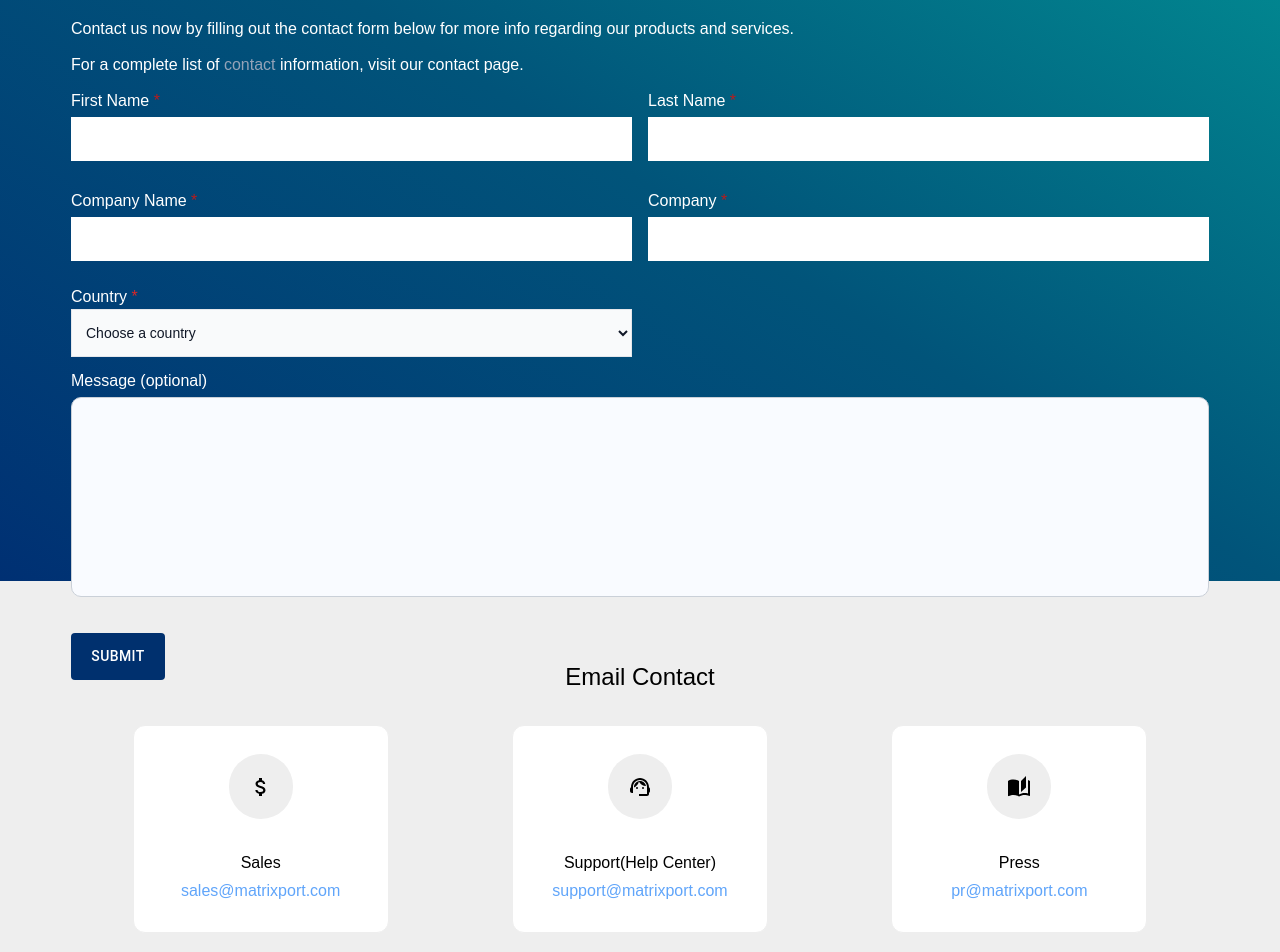
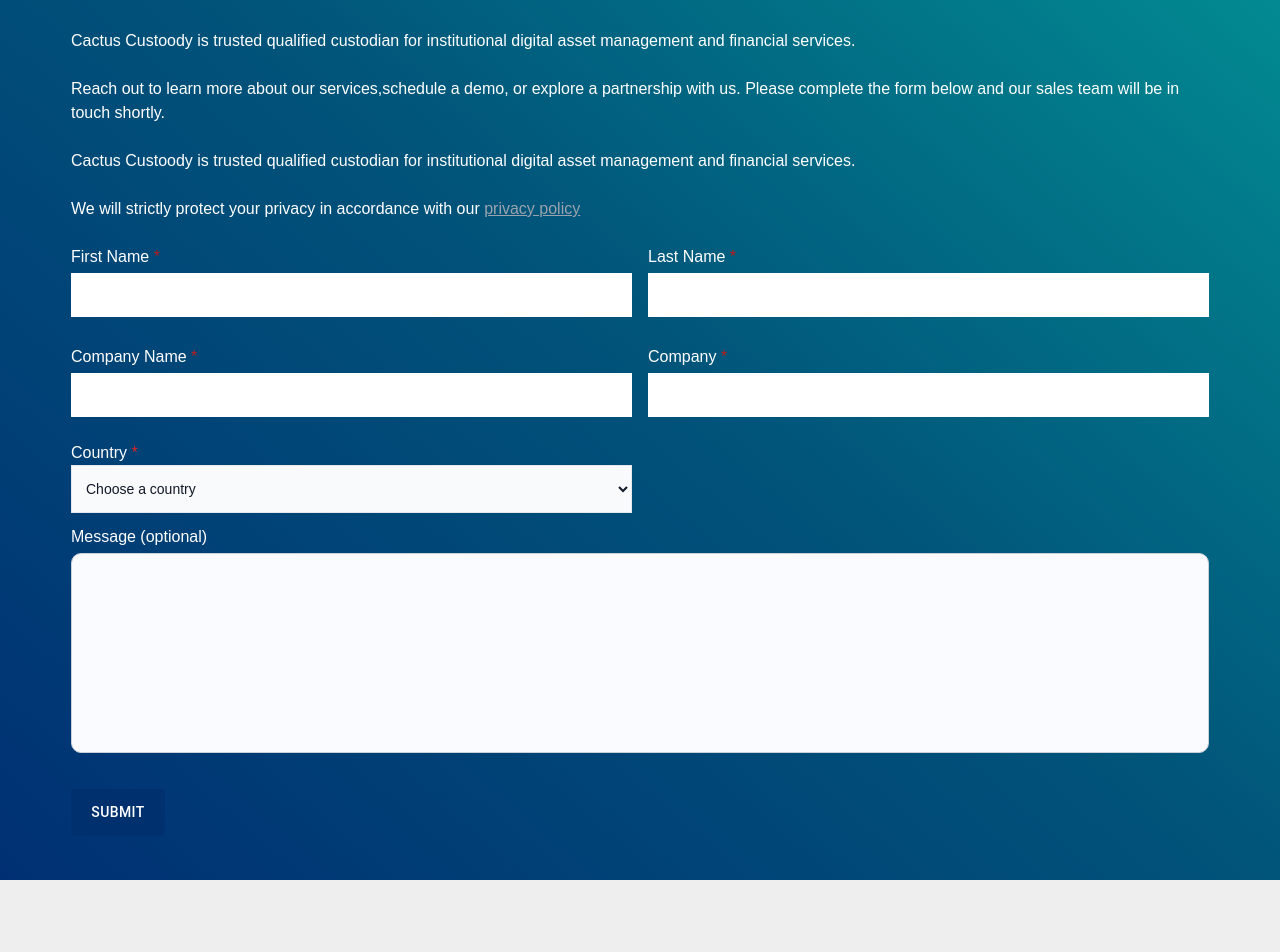
Before and after one commit to CryptoNinja1210/crypto-site, a React (Vite) app: page /contacts in a window 1280 px wide. Shown: the part 220-1172 px from the top of the page. Built offline with nearby package versions, Linux system fonts and the light colour scheme; a web font is replaced by a local one.

Commit message:
image size reduced

```diff
--- a/src/data/index.jsx
+++ b/src/data/index.jsx
@@ -148,3 +148,69 @@
       "Dr. Peter has also made strategic investments in several blockchain- related startups and understands the market strongly.",
   },
 ];
+
+export const Companies =[
+  {
+    logo: '/images/web3Fortune_logo.jpg',
+    name: 'W3 Fortune',
+    description: 'Singapore-based startup W3 Fortune PTE. LTD. (led by CEO Takashi Sugai) has raised 120 million yen in seed round funding from Relic Inc. and angel investors; its first project to be released will be CatRescue collectible NFTs.'
+
+  },
+  {
+    logo: '',
+    name: 'Onyx Arches',
+    description: 'OXA is the new-age, blockchain-based crypto payment solution for the Travel & Hospitality industry. Tourists, adventurers, business travelers – all of them will be using OXA token and Onyx Arches platform to make secure and fast payments for flights, trains and hotels worldwide.'
+
+  },
+  {
+    logo: '',
+    name: 'FishVeg',
+    description: 'Growing Fish and Veg using a symbiotic method and completely off-grid. Enjoy the food created for a sustainable World.'
+
+  },
+  {
+    logo: '',
+    name: 'Velvet Capital',
+    description: 'Velvet.Capital is a Cross-Chain DeFi Operating System that helps launch & manage on-chain funds & structured products (tokenized funds, portfolios, yield farming strategies, and more).'
+  },
+  {
+    logo: '',
+    name: 'Aave',
+    description: 'Aave is a decentralised non-custodial liquidity market protocol where users can participate as suppliers or borrowers. Suppliers provide liquidity to the market to earn a passive income, while borrowers are able to borrow in an overcollateralised (perpetually) or undercollateralised (one-block liquidity) fashion.'
+  },
+  {
+    logo: '',
+    name: 'Arbiturm',
+    description: 'Arbitrum is the leading Layer 2 technology that empowers you to explore and build in the largest Layer 1 ecosystem, Ethereum.'
+  },
+  {
+    logo: '',
+    name: 'Polkadot',
+    description: 'Polkadot enables cross-blockchain transfers of any type of data or asset, not just tokens.'
+  },
+  {
+    logo: '',
+    name: 'Balancer',
+    description: 'Balancer is the epitome of technical excellence and innovation in the DeFi space. '
+  },
+  {
+    logo: '',
+    name: 'Numerai',
+    description: 'Numerai is a data science competition where you build machine learning models to predict the stock market.'
+  },
+  {
+    logo: '',
+    name: 'Sui',
+    description: 'Sui is a Layer 1 blockchain and smart contract platform designed to make digital asset ownership fast, private, secure, and accessible to everyone.'
+  },
+  {
+    logo: '',
+    name: 'Sol',
+    description: 'Solana is a blockchain platform which uses a proof-of-stake mechanism to provide smart contract functionality. Its native cryptocurrency is SOL. '
+  },
+  {
+    logo: '',
+    name: 'Matic',
+    description: 'MATIC is Polygon&apos;s native cryptocurrency token. Polygon plasma chains run on the PoS consensus mechanism.'
+  }
+]
--- a/src/pages/Contats/index.jsx
+++ b/src/pages/Contats/index.jsx
@@ -9,20 +9,23 @@
   return (
     <Layout>
       {/* Contact begins */}
-      <div className="bg-gradient-to-bl from-[#029797] via-[#01547a] to-[#003073] w-full h-screen flex justify-center">
-        <div className="lg:w-[1170px] w-full p-4 mt-36">
+      <div className="bg-gradient-to-bl from-[#029797] via-[#01547a] to-[#003073] w-full flex justify-center">
+        <div className="lg:w-[1170px] w-full p-4 mt-36 mb-7">
           <p className="mt-6 mb-5 text-2xl text-white">Contact Us</p>
-          <div className="text-[16px] mb-3">
-            <p className="text-white">
-              Contact us now by filling out the contact form below for more info
-              regarding our products and services.
+          <div className="text-[16px] text-white mb-3">
+            <p className=" py-3">
+              Cactus Custoody is trusted qualified custodian for institutional digital asset management and financial services.
+            </p>
+            <p className="py-3">
+              Reach out to learn more about our services,schedule a demo, or explore a partnership with us. Please complete the form below and our sales team will be in touch shortly.
+            </p>
+            <p className="py-3">
+              Cactus Custoody is trusted qualified custodian for institutional digital asset management and financial services.
+            </p>
+            <p className="py-3">
+              We will strictly protect your privacy in accordance with our <a className="underline text-gray-400" href="#policy">privacy policy</a>
             </p>
           </div>
-          <p className="text-white text-[16px] mb-3">
-            For a complete list of{" "}
-            <span className="text-slate-400">contact</span> information, visit
-            our contact page.
-          </p>
           <div className="grid md:grid-cols-2 grid-cols-1 gap-4">
             {ContactInfo.map((item) => (
               <div key={item.name} className="mb-3">
@@ -41,7 +44,7 @@
               <span className="mb-1 text-bold text-white text-base">
                 Country
               </span><span className="text-red-600"> * </span>
-              <select id="countries" class="bg-gray-50 border text-gray-900 text-sm focus:ring-blue-500 focus:border-gray-600 block w-full p-2.5 h-12 ">
+              <select id="countries" className="bg-gray-50 border text-gray-900 text-sm focus:ring-blue-500 focus:border-gray-600 block w-full p-2.5 h-12 ">
                 <option selected>Choose a country</option>
                 <option value="US">United States</option>
                 <option value="CA">Canada</option>
@@ -95,21 +98,21 @@
             Email Contact
           </p>
           <div className="grid grid-cols-1 md:grid-cols-3 ">
-            <div className="bg-white m-1 group flex flex-col px-2 py-4 mx-auto border-[1px] rounded-xl hover:scale-[120%] transition-all duration-500 ease-in-out border-[#eee] w-64 h-52 object-cover items-center">
+            <div className="bg-white my-3 group flex flex-col px-2 py-4 mx-auto border-[1px] rounded-xl hover:scale-[120%] transition-all duration-500 ease-in-out border-[#eee] w-64 h-52 object-cover items-center">
               <div className="m-3 p-5 bg-[#eee] rounded-full"><AttachMoneyIcon/></div>
               <div className="flex flex-col overflow-hidden text-center">
                 <p className="pt-5">Sales</p>
                 <a href="#sales" className="p-1 text-blue-400">sales@matrixport.com</a>
               </div>
             </div>
-            <div className="bg-white m-1 group flex flex-col px-2 py-4 mx-auto border-[1px] rounded-xl hover:scale-[120%] transition-all duration-500 ease-in-out border-[#eee] w-64 h-52 object-cover items-center">
+            <div className="bg-white my-3 group flex flex-col px-2 py-4 mx-auto border-[1px] rounded-xl hover:scale-[120%] transition-all duration-500 ease-in-out border-[#eee] w-64 h-52 object-cover items-center">
               <div className="m-3 p-5 bg-[#eee] rounded-full"><SupportAgentIcon/></div>
               <div className="flex flex-col overflow-hidden text-center">
                 <p className="pt-5">Support(Help Center)</p>
                 <a href="#support" className="p-1 text-blue-400">support@matrixport.com</a>
               </div>
             </div>
-            <div className="bg-white m-1 group flex flex-col px-2 py-4 mx-auto border-[1px] rounded-xl hover:scale-[120%] transition-all duration-500 ease-in-out border-[#eee] w-64 h-52 object-cover items-center">
+            <div className="bg-white my-3 group flex flex-col px-2 py-4 mx-auto border-[1px] rounded-xl hover:scale-[120%] transition-all duration-500 ease-in-out border-[#eee] w-64 h-52 object-cover items-center">
               <div className="m-3 p-5 bg-[#eee] rounded-full"><AutoStoriesIcon /></div>
               <div className="flex flex-col overflow-hidden text-center">
                 <p className="pt-5">Press</p>
--- a/src/pages/Product/index.jsx
+++ b/src/pages/Product/index.jsx
@@ -6,10 +6,10 @@
   return (
     <Layout>
       <div>
-        <div className="z-[0] bg-[url('/images/hftCrypto.jpg')] bg-no-repeat  w-full h-screen flex justify-center ">
+        <div className="z-[0] bg-[url('/images/hftCrypto.jpg')] flex justify-center ">
           <Slide duration={2000} direction="top">
-            <div className="lg:w-[1170px] w-full h-[668px] p-4 mt-[300px]">
-              <p className="text-white text-[2.5rem] pt-10 pb-5">
+            <div className="lg:w-[1170px] w-full  p-4 my-32">
+              <p className="text-white text-[2.5rem]  pb-5">
                 Crypto Market-Neutral
               </p>
               <p className="text-white text-[1.25rem]">
--- a/src/pages/Team/index.jsx
+++ b/src/pages/Team/index.jsx
@@ -6,7 +6,7 @@
 export default function Team() {
   return (
     <Layout>
-      <div className="bg-gradient-to-bl from-[#0aa7f0] via-[#085988] to-[#01314d] w-full h-[668px] flex justify-center">
+      <div className="bg-gradient-to-bl from-[#0aa7f0] via-[#085988] to-[#01314d] w-full h-80 flex justify-center">
         <div className="lg:w-[1170px] w-full px-4 self-center">
           <Slide duration={2000} triggerOnce direction="right">
             <p className="text-white text-[2.5rem] pt-10 pb-5">Team</p>
```
Also changed, not shown: src/pages/Portfolio/index.jsx (+10 -11 lines).
